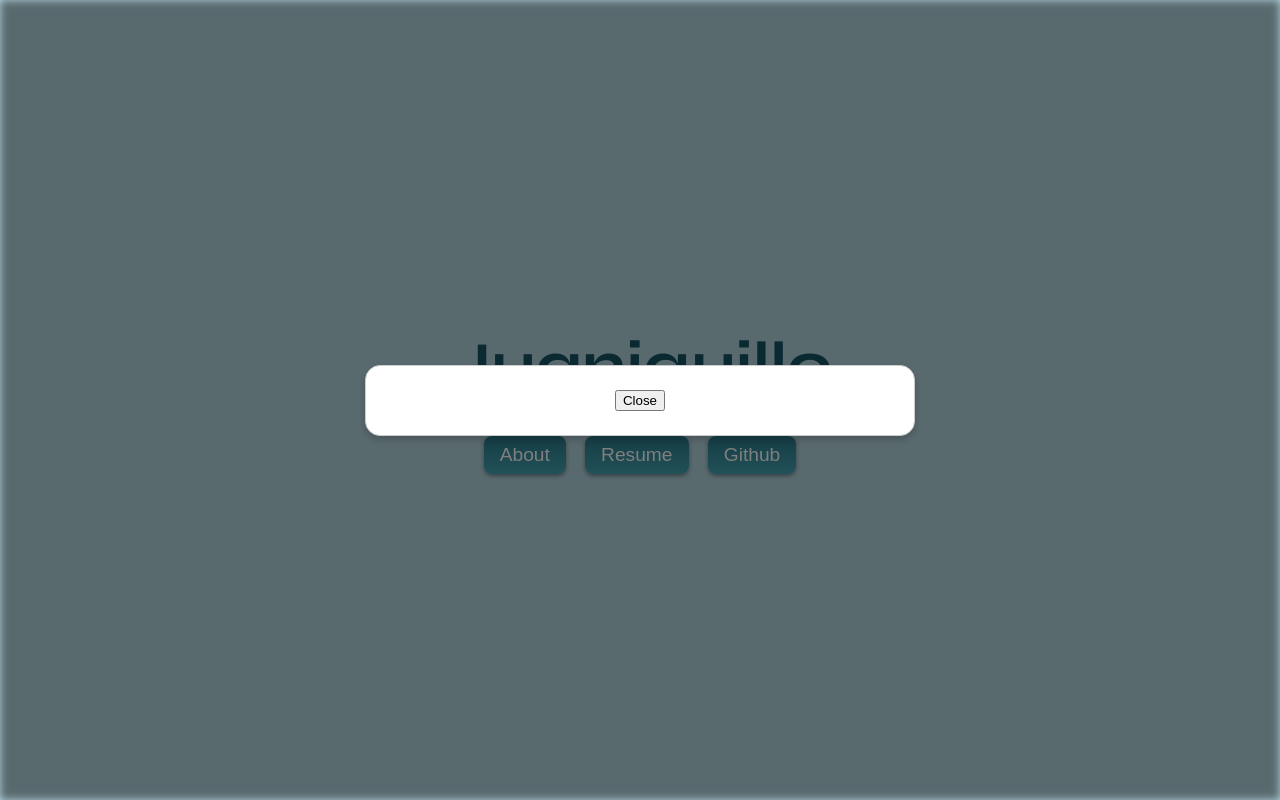
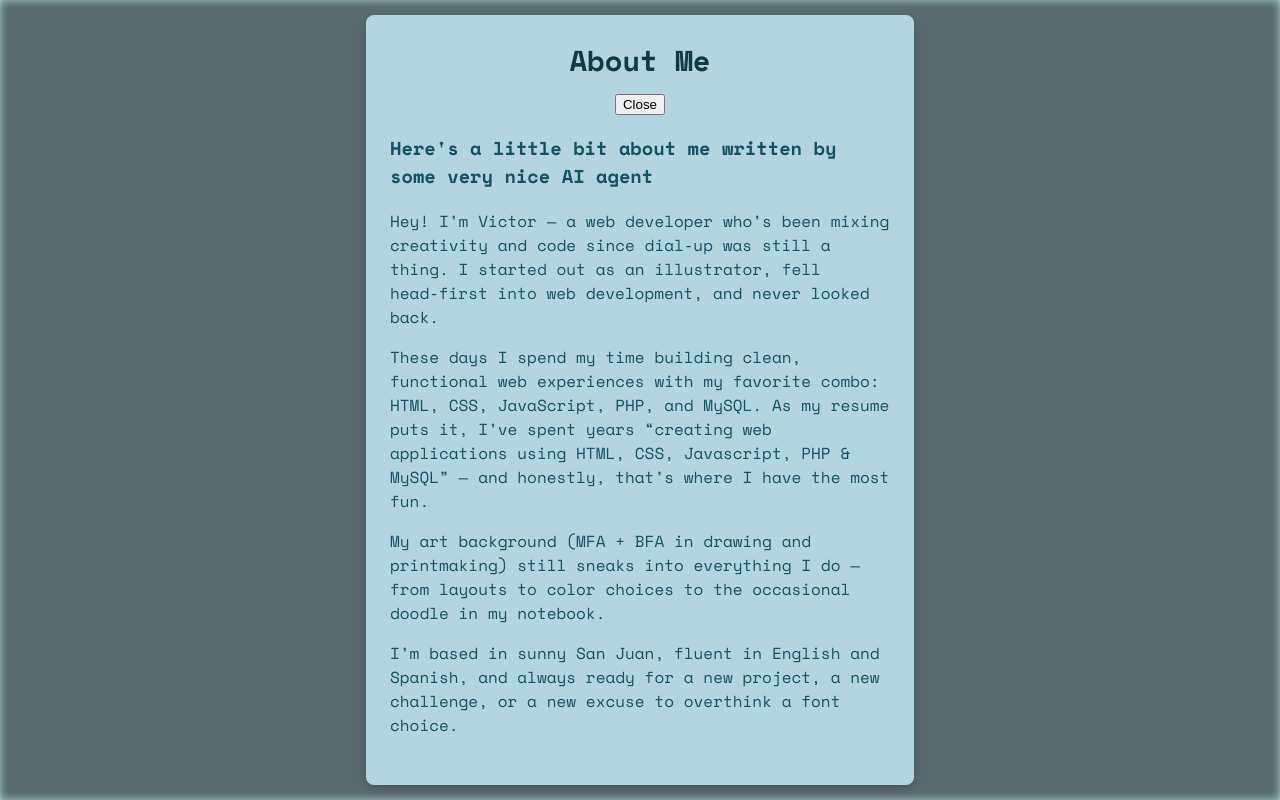
Before and after one commit to juaniquillo/juaniquillo, a website built with Vite: page src/index.html in a window 1280 px wide. Both pictures are taken after a click on the button "About". Built offline with nearby package versions, Linux system fonts and the light colour scheme.

Commit message:
feat: add resume,links and make design changes

```diff
--- a/src/index.html
+++ b/src/index.html
@@ -4,29 +4,46 @@
     <meta charset="UTF-8">
     <meta name="viewport" content="width=device-width, initial-scale=1.0">
     <title>Juaniquillo</title>
+    <link rel="preconnect" href="https://fonts.googleapis.com">
+    <link rel="preconnect" href="https://fonts.gstatic.com" crossorigin>
+    <link href="https://fonts.googleapis.com/css2?family=Space+Mono:wght@400;700&display=swap" rel="stylesheet">
     <link rel="stylesheet" href="style.css">
-    <link href="https://fonts.googleapis.com/css2?family=Syne:wght@400..800&display=swap" rel="stylesheet">
 </head>
 <body>
     <header>
         <h1>Juaniquillo</h1>
         <nav>
             <ul>
-                <li><button data-dialog="about-dialog">About</button></li>
-                <li><button data-dialog="resume-dialog">Resume</button></li>
-                <li><button data-dialog="github-dialog">Github</button></li>
+                <li><button class="btn" data-dialog="about-dialog">About</button></li>
+                <li><a href="https://www.linkedin.com/in/juaniquillo/" class="btn"  target="_blank" rel="noopener">Resume</a></li>
+                <li><a href="https://github.com/juaniquillo" class="btn"  target="_blank" rel="noopener">Github</a></li>
             </ul>
         </nav>
     </header>
     <dialog id="about-dialog">
-        <button>Close</button>
+        <div></div>
+        <div></div>
+        <div>
+            <div class="dialog-header">
+                <h2>About Me</h2>
+                <button>Close</button>
+            </div>
+            <div class="dialog-body">
+                <h3>Here's a little bit about me written by some very nice AI agent</h3>
+
+                <p>Hey! I’m Victor — a web developer who’s been mixing creativity and code since dial‑up was still a thing. I started out as an illustrator, fell head‑first into web development, and never looked back.</p>
+
+                <p>These days I spend my time building clean, functional web experiences with my favorite combo: HTML, CSS, JavaScript, PHP, and MySQL. As my resume puts it, I’ve spent years “creating web applications using HTML, CSS, Javascript, PHP & MySQL” — and honestly, that’s where I have the most fun.</p>
+
+                <p>My art background (MFA + BFA in drawing and printmaking) still sneaks into everything I do — from layouts to color choices to the occasional doodle in my notebook.</p>
+
+                <p>I’m based in sunny San Juan, fluent in English and Spanish, and always ready for a new project, a new challenge, or a new excuse to overthink a font choice.</p>
+
+            </div>
+
+        </div>
     </dialog>
-    <dialog id="resume-dialog">
-        <button>Close</button>
-    </dialog>
-    <dialog id="github-dialog">
-        <button>Close</button>
-    </dialog>
+
     <script type="module" src="/main.js"></script>
 </body>
 </html>
--- a/src/style.css
+++ b/src/style.css
@@ -1,21 +1,34 @@
 :root {
+    color-scheme: light dark;
+
     --primary-color: #155263;
-    --secondary-color: #fa4300;
-    --tertiary-color: #fd8e26;
-    --quaternary-color: #facc57;
+    --secondary-color: #0e3b47;
 
     --light-bg: #b3d5df;
-    --light-header-bg: #327183;
-
     --dark-bg: #0a2a33;
     --dark-header-bg: var(--primary-color);
 
-    --button-primary: #2c7a8a;
-    --button-secondary: #43a2b1;
+    --button-primary: #124752;
+    --button-secondary: #2c7783;
+    --button-text: #facc57;
+}
+/* Dark Mode */
+@media (prefers-color-scheme: dark) {
+  :root {
+    --primary-color: #facc57;
+    --secondary-color: #fd8e26;
+
+    --light-bg: #0a2a33;
+    --dark-bg: #b3d5df;
+    --dark-header-bg: var(--primary-color);
+
+    --button-primary: #2c7783;
+    --button-secondary: #124752;
   }
+}
 
 body {
-    font-family: sans-serif;
+    font-family: "Space Mono", monospace;
     margin: 0;
     padding: 0;
     background-color: var(--light-bg); /* Lighter body background */
@@ -31,14 +44,15 @@ header {
 }
 
 h1 {
-    font-family: "Syne", sans-serif;
     font-weight: 700;
     font-size: 3rem;
     color: var(--primary-color);
     margin-block-start: 0;
     margin-block-end: 2rem;
+    text-shadow: 2px 2px 5px rgba(0, 0, 0, .4);
+
     @media(min-width: 768px) {
-        font-size: 4rem;
+        font-size: 4.8rem;
     }
 }
 
@@ -57,30 +71,33 @@ nav li {
     display: inline-block;
 }
 
-nav a, nav button {
+nav .btn {
     text-decoration: none;
-    color: white;
+    color: var(--button-text);
     font-size: 1.2rem;
+    font-weight: 700;
     transition: all 0.3s;
-    background: linear-gradient(to bottom, var(--button-primary), var(--button-secondary));
+    background: linear-gradient(to bottom, var(--button-secondary), var(--button-primary));
     border: none;
-    border-radius: 8px;
+    border-radius: 2px;
     padding: 0.5rem 1rem;
     cursor: pointer;
     font-family: inherit;
-    box-shadow: 0 2px 4px rgba(0,0,0,0.4);
+    box-shadow: 0 2px 4px rgba(0,0,0,0.2);
     outline: 2px solid transparent;
 }
 
-nav a:hover, nav button:hover, nav a:focus-visible, nav button:focus-visible {
-    background: linear-gradient(to bottom, var(--button-secondary), var(--button-primary));
+nav .btn:hover, nav .btn:focus-visible {
+    background: linear-gradient(to bottom, var(--button-primary), var(--button-secondary));
     box-shadow: 0 4px 8px rgba(0,0,0,0.3);
-    outline: 2px solid var(--light-bg);
+    outline: 2px solid var(--button-secondary);
 }
 
 dialog {
-    border-radius: 15px;
-    border: 1px solid #ccc;
+    background-color: var(--light-bg);
+    color: var(--primary-color);
+    border-radius: 8px;
+    border: none;
     padding: 1.5rem;
     box-shadow: 0 4px 8px rgba(0,0,0,0.2);
     width: 80%;
@@ -92,22 +109,21 @@ dialog::backdrop {
   filter: blur(4px);
 }
 
+dialog h2 {
+    font-size: 1.8rem;
+    margin: 0 0 .6rem 0;
+    color: var(--secondary-color);
+}
 
-/* Dark Mode */
-@media (prefers-color-scheme: dark) {
-    body {
-        background-color: var(--dark-bg);
-    }
+.dialog-body {
+    text-align: left;
+    font-size: 1rem;
+    line-height: 1.5;
+    margin-bottom: 1.5rem;
+}
 
-    h1 {
-        color: var(--quaternary-color);
-    }
-
-    nav a {
-        color: var(--tertiary-color);
-    }
-
-    nav a:hover {
-        color: var(--secondary-color);
-    }
+.dialog-actions {
+    display: flex;
+    justify-content: flex-end;
+    gap: 0.5rem;
 }
```
